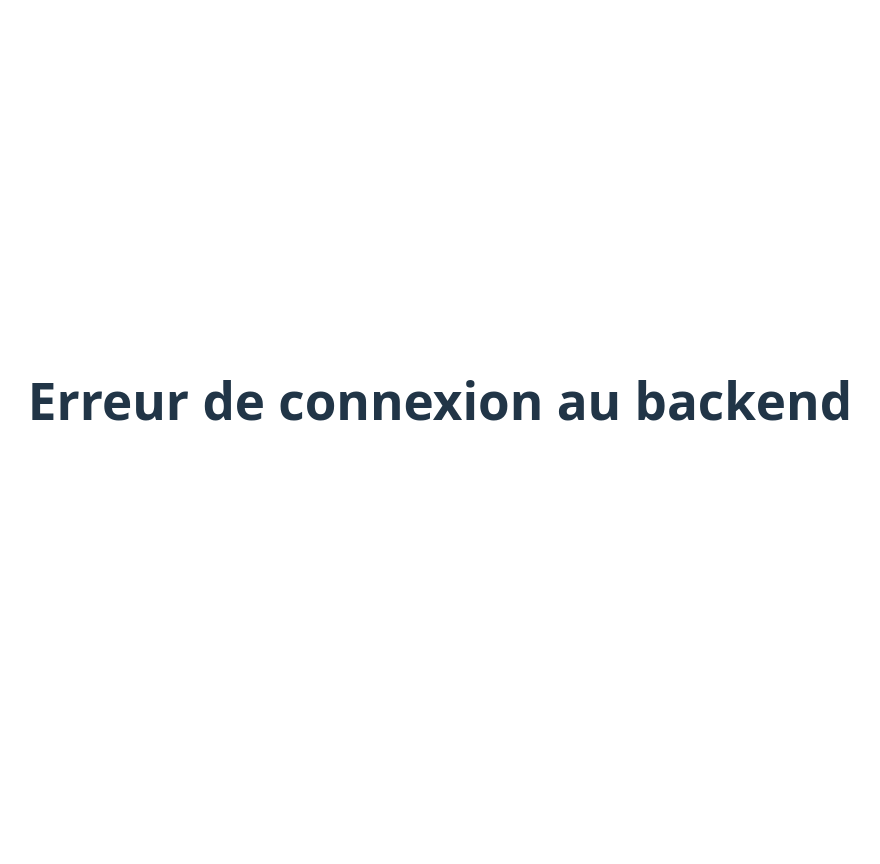
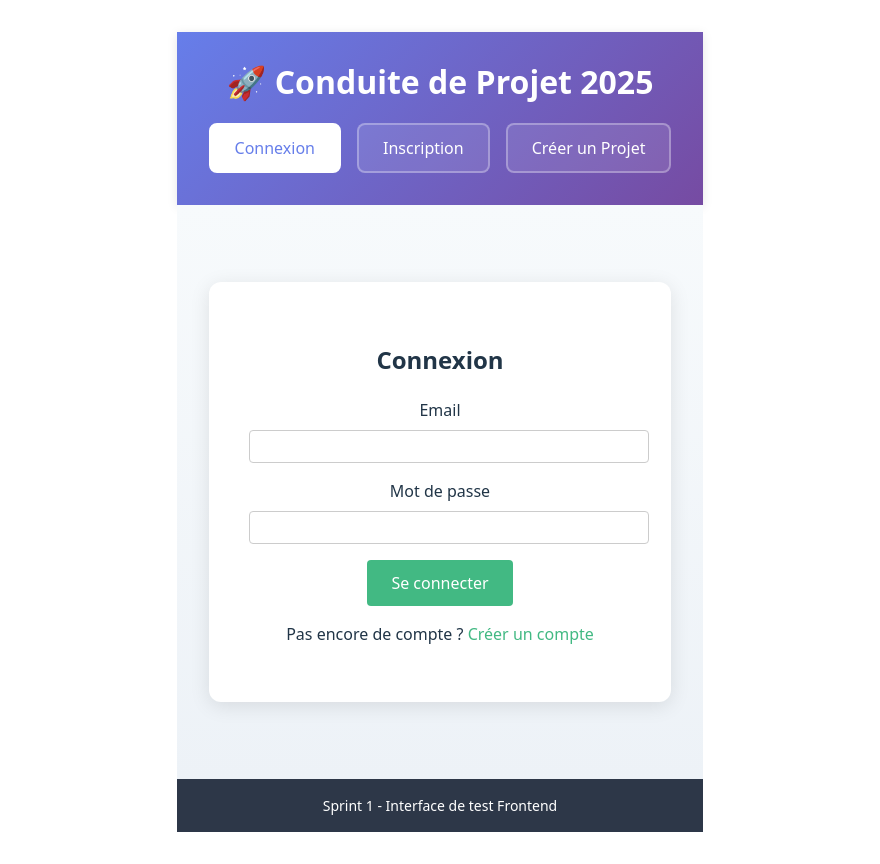
Before and after one commit to Tourlat/Conduite_de_projet_2025_Dev, a Vue app in the folder frontend/: page / in a window 1280 px wide. Shown: the whole page, without its empty margins (200-1080 px from the left). Before the commit the page ends 800 px from the top, so only its background shows below. Built offline with nearby package versions, Linux system fonts and the light colour scheme; no server answers.

Commit message:
Add AuthTestInterface component with login, registration, and project creation forms

```diff
--- a/frontend/src/App.vue
+++ b/frontend/src/App.vue
@@ -1,7 +1,7 @@
 <script setup lang="ts">
-import HelloWorld from './components/HelloWorld.vue'
+import AuthTestInterface from './components/AuthTestInterface.vue'
 </script>
 
 <template>
-  <HelloWorld msg="Vite + Vue" />
+  <AuthTestInterface />
 </template>
--- /dev/null
+++ b/frontend/src/components/AuthTestInterface.vue
@@ -0,0 +1,190 @@
+<template>
+  <div id="auth-test-interface">
+    <header>
+      <h1>🚀 Conduite de Projet 2025</h1>
+      <nav>
+        <button
+          @click="currentView = 'login'"
+          :class="{ active: currentView === 'login' }"
+        >
+          Connexion
+        </button>
+        <button
+          @click="currentView = 'register'"
+          :class="{ active: currentView === 'register' }"
+        >
+          Inscription
+        </button>
+        <button
+          @click="currentView = 'project'"
+          :class="{ active: currentView === 'project' }"
+        >
+          Créer un Projet
+        </button>
+      </nav>
+    </header>
+
+    <main>
+      <div class="form-container">
+        <LoginForm
+          v-if="currentView === 'login'"
+          @login="handleLogin"
+        />
+
+        <RegisterForm
+          v-if="currentView === 'register'"
+          @register="handleRegister"
+        />
+
+        <CreateProjectForm
+          v-if="currentView === 'project'"
+          @createProject="handleCreateProject"
+        />
+      </div>
+    </main>
+
+    <footer>
+      <p>Sprint 1 - Interface de test Frontend</p>
+    </footer>
+  </div>
+</template>
+
+<script setup lang="ts">
+import { ref } from 'vue'
+import LoginForm from './LoginForm.vue'
+import RegisterForm from './RegisterForm.vue'
+import CreateProjectForm from './CreateProjectForm.vue'
+
+type View = 'login' | 'register' | 'project'
+
+const currentView = ref<View>('login')
+
+interface LoginData {
+  email: string
+  password: string
+}
+
+interface RegisterData {
+  email: string
+  username: string
+  password: string
+}
+
+interface ProjectData {
+  name: string
+  description: string
+}
+
+const handleLogin = (data: LoginData) => {
+  console.log('Login attempt with:', data)
+  alert(`Connexion avec: ${data.email}`)
+  // TODO: Appeler l'API backend pour la connexion
+}
+
+const handleRegister = (data: RegisterData) => {
+  console.log('Registration attempt with:', data)
+  alert(`Inscription réussie pour: ${data.username}`)
+  // TODO: Appeler l'API backend pour l'inscription
+  currentView.value = 'login'
+}
+
+const handleCreateProject = (data: ProjectData) => {
+  console.log('Project creation with:', data)
+  alert(`Projet créé: ${data.name}`)
+  // TODO: Appeler l'API backend pour créer le projet
+}
+</script>
+
+<style scoped>
+#auth-test-interface {
+  min-height: 100vh;
+  display: flex;
+  flex-direction: column;
+}
+
+header {
+  background: linear-gradient(135deg, #667eea 0%, #764ba2 100%);
+  color: white;
+  padding: 2rem;
+  text-align: center;
+  box-shadow: 0 2px 10px rgba(0, 0, 0, 0.1);
+}
+
+header h1 {
+  margin: 0 0 1.5rem 0;
+  font-size: 2rem;
+}
+
+nav {
+  display: flex;
+  gap: 1rem;
+  justify-content: center;
+  flex-wrap: wrap;
+}
+
+nav button {
+  padding: 0.75rem 1.5rem;
+  border: 2px solid rgba(255, 255, 255, 0.3);
+  background: rgba(255, 255, 255, 0.1);
+  color: white;
+  border-radius: 8px;
+  cursor: pointer;
+  font-size: 1rem;
+  font-weight: 500;
+  transition: all 0.3s ease;
+}
+
+nav button:hover {
+  background: rgba(255, 255, 255, 0.2);
+  border-color: rgba(255, 255, 255, 0.5);
+  transform: translateY(-2px);
+}
+
+nav button.active {
+  background: white;
+  color: #667eea;
+  border-color: white;
+}
+
+main {
+  flex: 1;
+  display: flex;
+  align-items: center;
+  justify-content: center;
+  padding: 2rem;
+  background: linear-gradient(to bottom, #f7fafc, #edf2f7);
+}
+
+.form-container {
+  background: white;
+  padding: 2.5rem;
+  border-radius: 12px;
+  box-shadow: 0 4px 20px rgba(0, 0, 0, 0.1);
+  width: 100%;
+  max-width: 500px;
+  animation: fadeIn 0.3s ease;
+}
+
+@keyframes fadeIn {
+  from {
+    opacity: 0;
+    transform: translateY(10px);
+  }
+  to {
+    opacity: 1;
+    transform: translateY(0);
+  }
+}
+
+footer {
+  background: #2d3748;
+  color: white;
+  text-align: center;
+  padding: 1rem;
+  font-size: 0.875rem;
+}
+
+footer p {
+  margin: 0;
+}
+</style>
```
